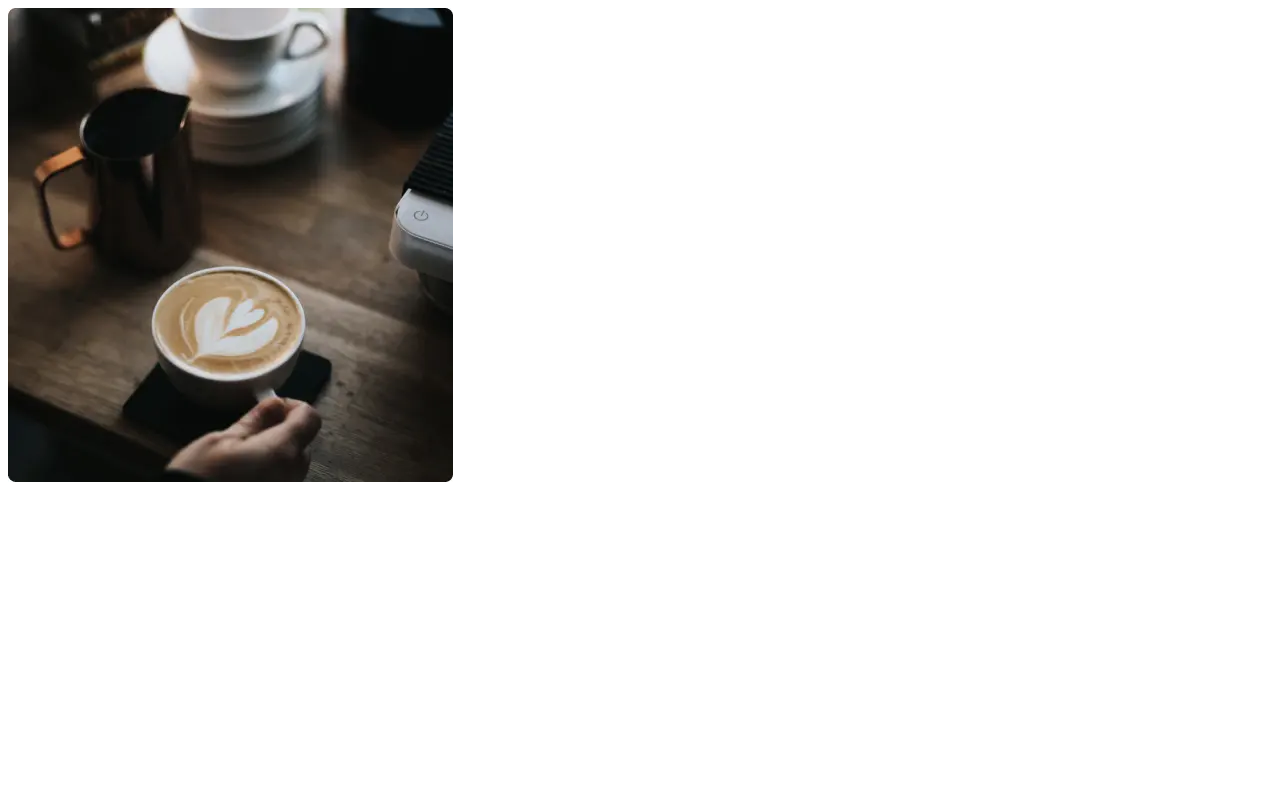
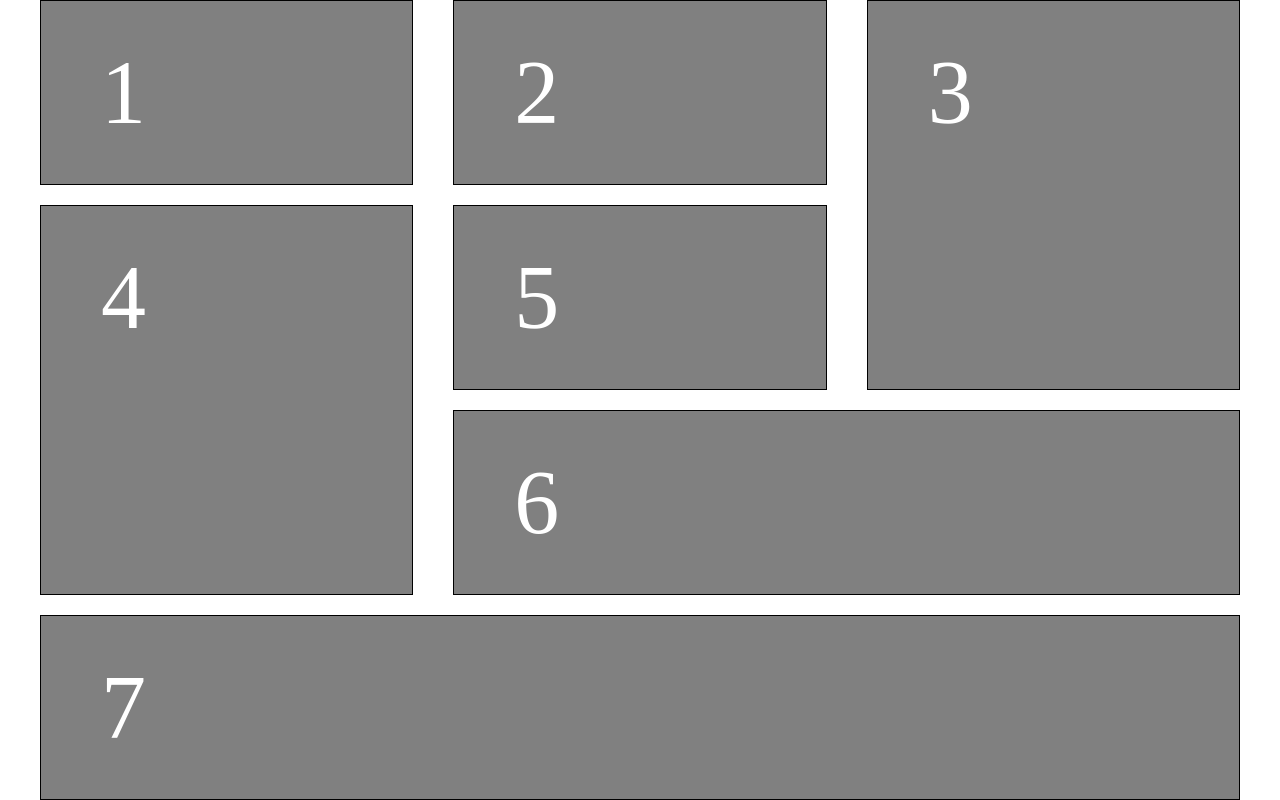
Before and after one commit to Ibrokhimbek/Najot-talim-83, a plain HTML site: page 2-month/Lesson 10/index.html in a window 1280 px wide. Drawn offline with Linux system fonts and the light colour scheme.

Commit message:
lesson 10 grid

```diff
--- a/2-month/Lesson 10/css/main.css
+++ b/2-month/Lesson 10/css/main.css
@@ -0,0 +1,84 @@
+* {
+  padding: 0;
+  margin: 0;
+  box-sizing: border-box;
+}
+
+.container {
+  max-width: 1200px;
+  margin: 0 auto;
+}
+
+.box-1 {
+  grid-area: Box1;
+}
+
+.box-2 {
+  grid-area: Box2;
+}
+.box-3 {
+  grid-area: Box3;
+}
+.box-4 {
+  grid-area: Box4;
+}
+.box-5 {
+  grid-area: Box5;
+}
+.box-6 {
+  grid-area: Box6;
+}
+.box-7 {
+  grid-area: Box7;
+}
+
+.box__container {
+  display: grid;
+  /* grid-template-columns: 1fr 2fr 3fr;
+  grid-template-rows: auto auto auto; */
+  grid-template-areas:
+  "Box1 Box2 Box3"
+  "Box4 Box5 Box3"
+  "Box4 Box6 Box6"
+  "Box7 Box7 Box7"
+  ;
+  row-gap: 20px;
+  column-gap: 40px;
+}
+
+.box {
+  padding: 40px 60px;
+  background-color: grey;
+  color: white;
+  font-size: 90px;
+  border: 1px solid black;
+}
+
+/* .box-1 {
+  grid-column: 1 / 1;
+}
+
+.box-2 {
+  grid-column: 2 / span 2;
+}
+
+.box-3 {
+  grid-column: 2 / span 1;
+}
+
+.box-4 {
+  grid-row: 2 / span 3;
+}
+
+.box-5 {
+  grid-area: 2 / 3 / span 2 / 3;
+}
+
+.box-6 {
+  grid-column: 2 / span 1;
+}
+
+.box-7 {
+  grid-column: 1 / 4;
+  grid-column: 2 / span 2;
+} */
--- a/2-month/Lesson 10/index.html
+++ b/2-month/Lesson 10/index.html
@@ -4,11 +4,22 @@
     <meta charset="UTF-8" />
     <meta http-equiv="X-UA-Compatible" content="IE=edge" />
     <meta name="viewport" content="width=device-width, initial-scale=1.0" />
+    <link rel="stylesheet" href="./css/main.css">
     <title>Lesson 10</title>
   </head>
   <body>
-    <picture>
-      <!-- Webp -->
+    <div class="container box__container">
+      <div class="box box-1">1</div>
+      <div class="box box-2">2</div>
+      <div class="box box-3">3</div>
+      <div class="box box-4">4</div>
+      <div class="box box-5">5</div>
+      <div class="box box-6">6</div>
+      <div class="box box-7">7</div>
+    </div>
+
+    <!-- <picture>
+      Webp
       <source
         type="image/webp"
         media="(max-width: 425px)"
@@ -26,7 +37,7 @@
         srcset="./imgs/coffee-desktop.webp 1x, ./imgs/coffee-desktop@2x.webp 2x"
       />
 
-      <!-- JPG -->
+      JPG
       <source
         media="(max-width: 425px)"
         srcset="./imgs/coffee-mobile.jpg 1x, ./imgs/coffee-mobile@2x.jpg 2x"
@@ -42,7 +53,7 @@
         alt="coffee"
         srcset="./imgs/coffee-desktop.jpeg 1x, ./imgs/coffee-desktop@2x.jpeg 2x"
       />
-    </picture>
+    </picture> -->
 
     <!-- <img src="./imgs/coffee.webp" srcset="./imgs/coffee.webp 1x, ./imgs/coffee@2x.webp 2x" alt="Coffee"> -->
   </body>
```
